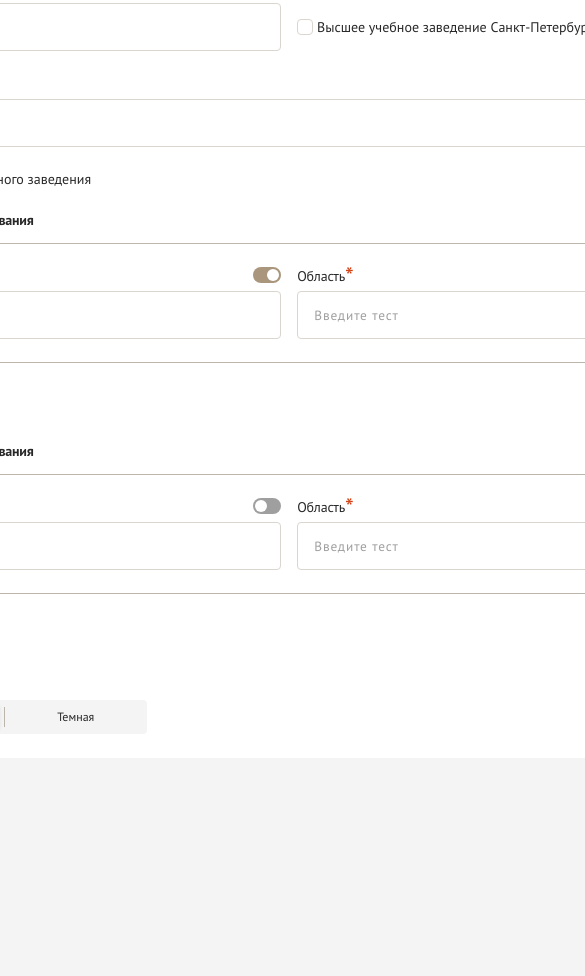
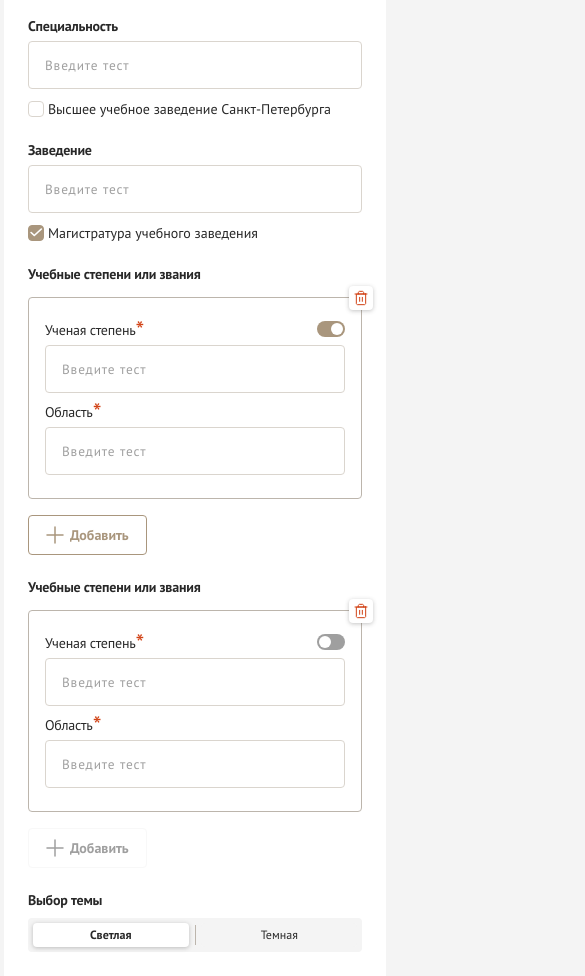
Before and after one commit to suorgx/test, a plain HTML site: page index.html in a window 390 px wide. Shown: the part 230-1206 px from the top of the page, 585 px wide, since content can reach past the window. Before the commit the page ends 988 px from the top, so only its background shows below. Drawn offline with Linux system fonts and the light colour scheme.

Commit message:
adaptive css

```diff
--- a/index.scss
+++ b/index.scss
@@ -371,3 +371,68 @@ body.dark {
         height: 20px;
     }
 }
+
+@media screen and (max-width: 1150px) {
+    .main {
+        width: 96%;
+        justify-content: space-evenly;
+
+        .menu {
+            width: 16%;
+            margin: 0;
+        }
+        .form {
+            width: 80%;
+        }
+    }
+}
+
+@media screen and (max-width: 850px) {
+    .main {
+        width: 98%;
+        flex-direction: column;
+
+        .menu {
+            display: none;
+        }
+        .form {
+            width: 100%;
+        }
+
+        .form__box {
+            flex-direction: column;
+            align-items: flex-start;
+        }
+
+        .form__input_text,
+        .form__box:nth-of-type(2) .form__input_text {
+            width: 100%;
+            margin: 0 0 12px 0;
+        }
+    }
+}
+
+@media screen and (max-width: 550px) {
+    .main .form__box_remove {
+        grid-gap: 10px;
+        grid-template-columns: 100%;
+    }
+    .main .form__head {
+        flex-direction: column;
+        align-items: flex-start;
+
+        .form__submit {
+            margin-top: 10px;
+        }
+    }
+    .main .form__choise {
+        width: 100%;
+        background-color: var(--side-background);
+        border-radius: 4px;
+        display: flex;
+        justify-content: space-between;
+        padding: 5px;
+        align-items: center;
+        margin: 3px 0 0px;
+    }
+}
```
Also changed, not shown: index.css, 1 other file.
